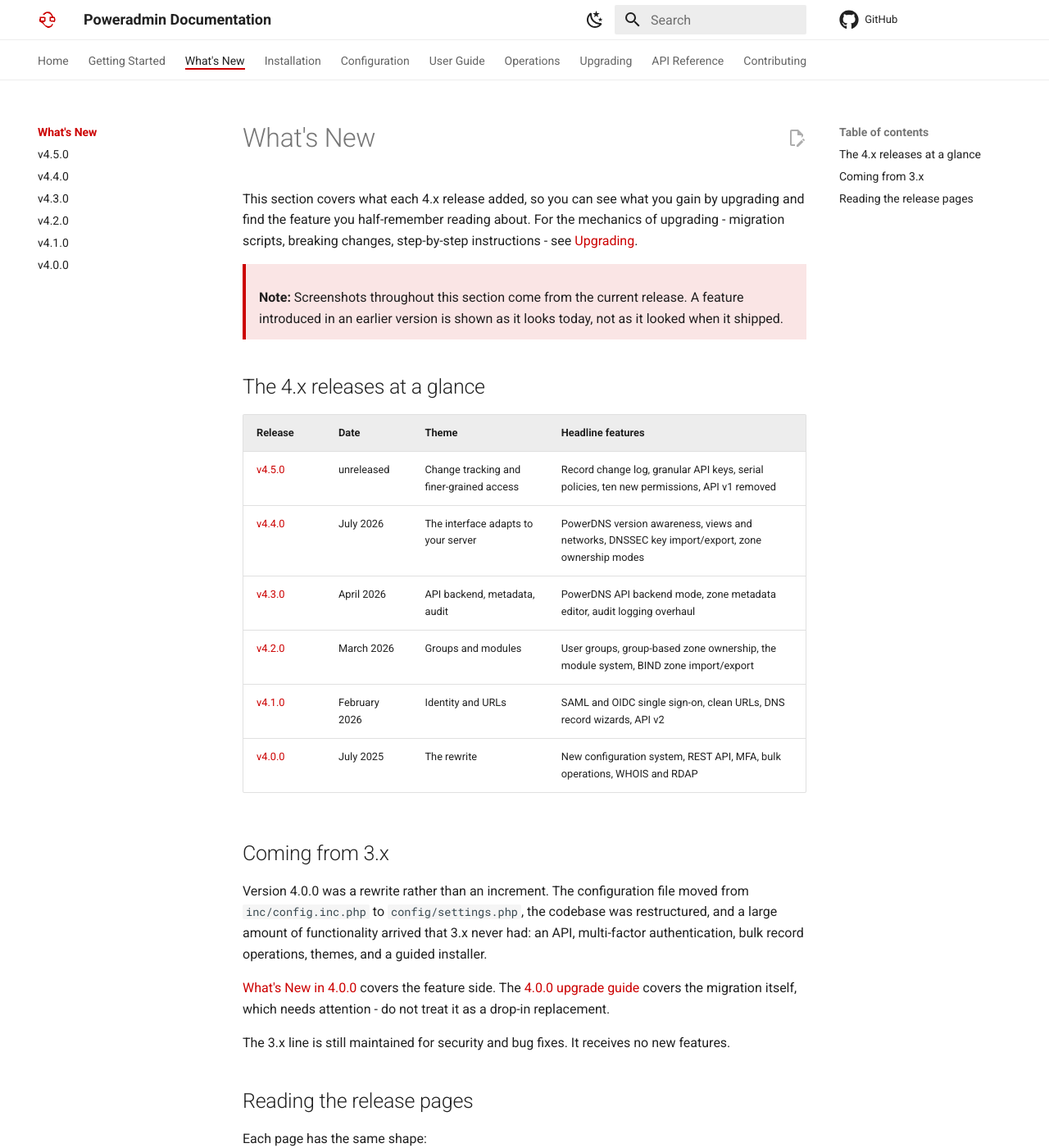
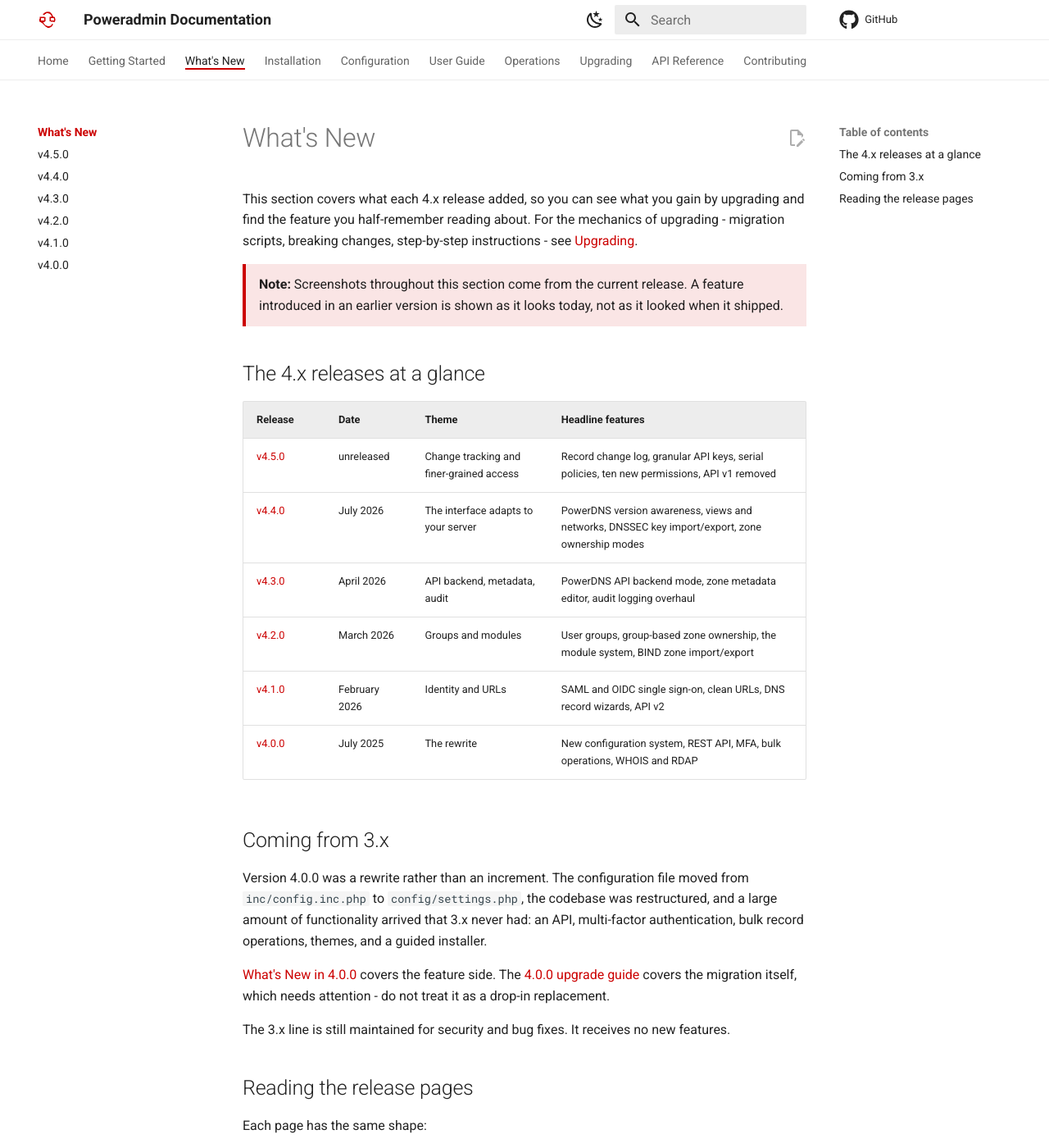
Before and after one commit to poweradmin/poweradmin-docs, an MkDocs documentation site: the page built from docs/whats-new/index.md, in a window 1280 px wide and 1400 px high. Shown: the whole window at 82% size. Built offline with MkDocs 1.6.1 and Material for MkDocs 9.7.7, drawn with Linux system fonts in a browser that asks for light colours; comment, search, counter and statistics services are not loaded.

Commit message:
style(css): remove the blank line above blockquote callout text

```diff
--- a/docs/css/extra.css
+++ b/docs/css/extra.css
@@ -64,6 +64,12 @@
   color: var(--md-default-fg-color);
 }
 
+/* The theme's 1em paragraph margins would otherwise sit inside the callout's
+   own padding, leaving a blank line above and below the text. */
+.md-typeset blockquote > :first-child {
+  margin-top: 0;
+}
+
 .md-typeset blockquote > :last-child {
   margin-bottom: 0;
 }
```
